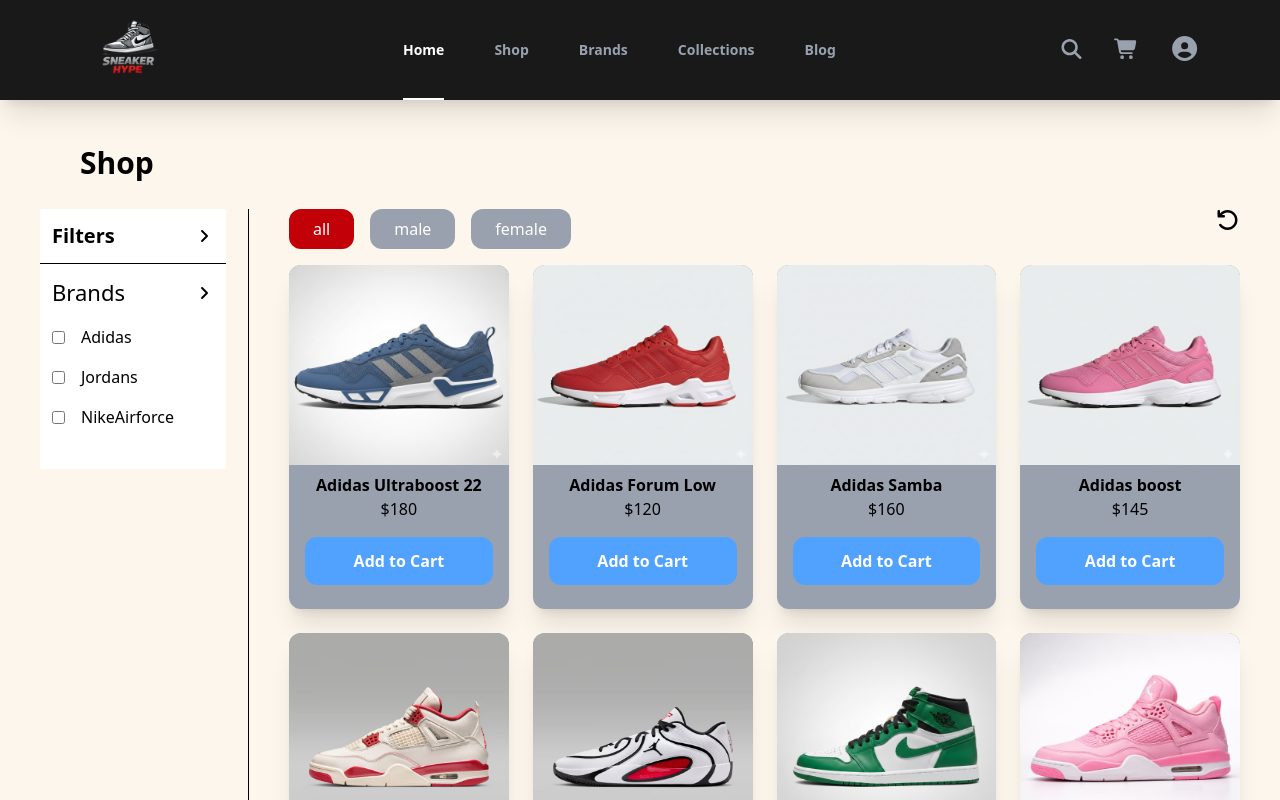
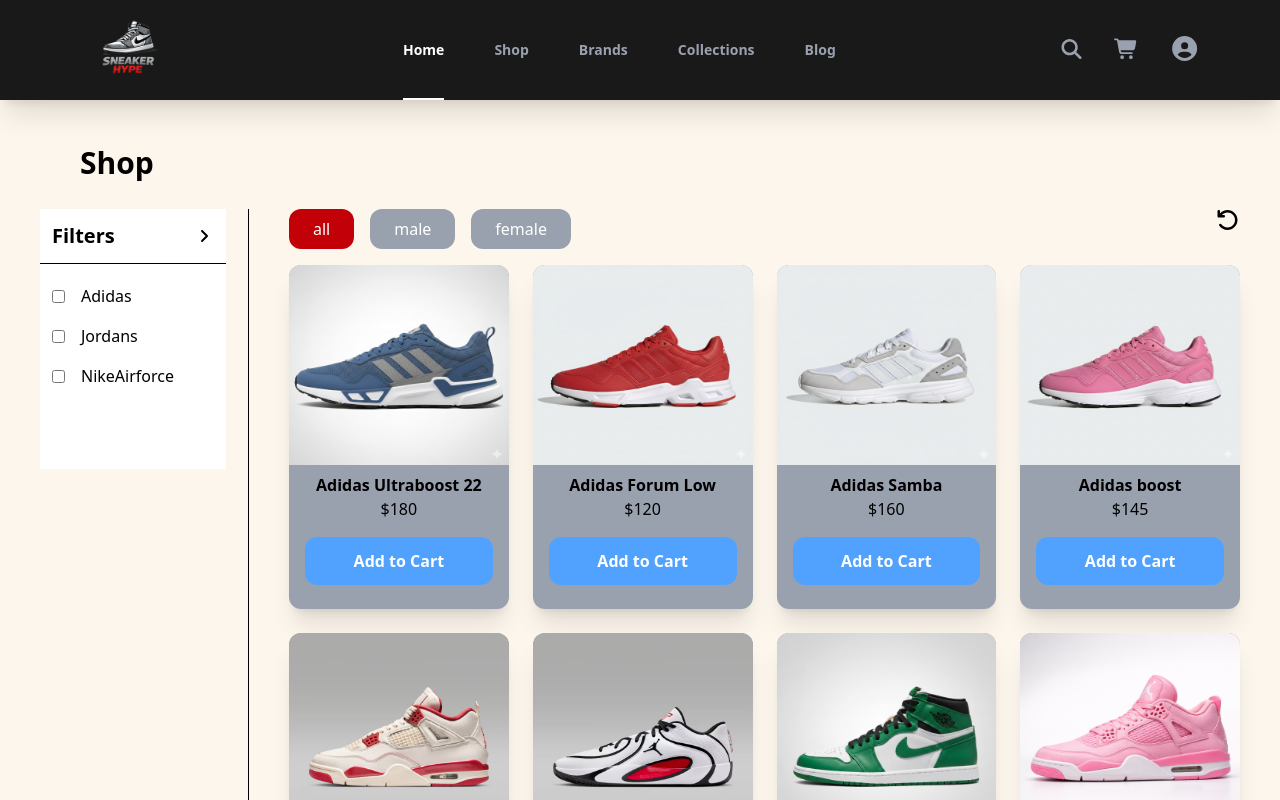
Before and after one commit to DanielApple05/A-sneakers-Ecommerce-page, a React (Vite) app: page /shop in a window 1280 px wide. Shown: the top 800 px of the page. Built offline with nearby package versions, Linux system fonts and the light colour scheme.

Commit message:
FIX: Filter buttons

```diff
--- a/src/assets/components/shopComponent/shop-gallery.jsx
+++ b/src/assets/components/shopComponent/shop-gallery.jsx
@@ -1,6 +1,6 @@
 import { useState } from "react";
 import { FontAwesomeIcon } from "@fortawesome/react-fontawesome";
-import { faAngleRight, faArrowRotateLeft, faBold } from "@fortawesome/free-solid-svg-icons";
+import { faAngleLeft, faAngleRight, faArrowRotateLeft, faAngleDown } from "@fortawesome/free-solid-svg-icons";
 
 
 const ShopGallery = ({ sneaker }) => {
@@ -21,6 +21,9 @@ const ShopGallery = ({ sneaker }) => {
     setSelectedBrands([]);
   };
 
+  const [isOpen, setIsOpen] = useState(false);
+
+
   return (
     <div className=' py-10 w-full bg-[#FDF6EC] '>
       <h2 className="mb-6 text-[30px] pl-20 font-bold">
@@ -32,15 +35,15 @@ const ShopGallery = ({ sneaker }) => {
             <h5 className=''>
               Filters
             </h5>
-            <FontAwesomeIcon icon={faAngleRight} className="" />
+            <FontAwesomeIcon icon={isOpen ? faAngleDown : faAngleRight} className="" onClick={() => setIsOpen(!isOpen)} />
           </div>
 
-          <div className="grid p-3  ">
-            <div className="flex items-center justify-between mb-2">
+        <div className="grid p-3  ">
+            {isOpen && ( <div className="flex items-center justify-between mb-2">
               <h3>Brands</h3>
-              <FontAwesomeIcon icon={faAngleRight} />
-            </div>
-            {shoeBrands.map((brand) => (
+              <FontAwesomeIcon icon={isOpen ? faAngleDown : faAngleRight}  onClick={() => setIsOpen(!isOpen)} />
+            </div>)}
+              {shoeBrands.map((brand) => (
               <div key={brand} className="flex gap-2 items-center">
                 <input
                   type="checkbox"
@@ -57,8 +60,8 @@ const ShopGallery = ({ sneaker }) => {
               </div>
             ))}
           </div>
+        </div>
 
-        </div>
         <div className="grid w-[80%] border-l pl-10">
           <div className="flex justify-between ">
             <div className='space-x-4 text-white pb-4'>
```
